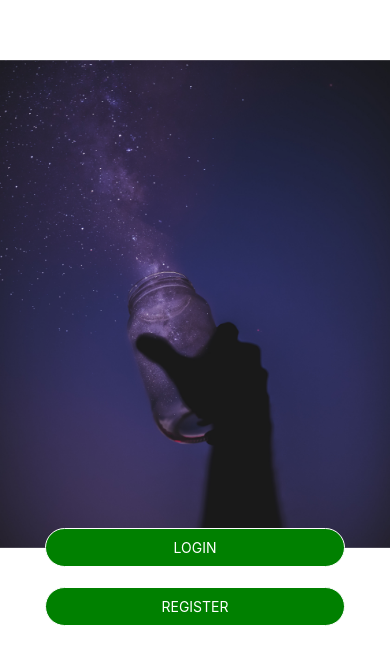
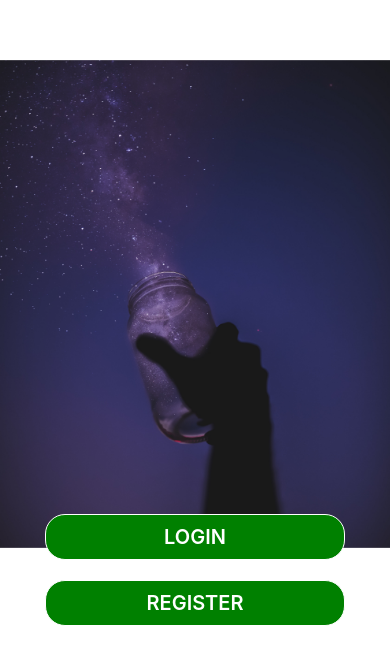
Before and after one commit to Amukayoung/easymedic, a React Native app in the folder easymedic/: screen / in a window 390 px wide. Shown: the part 118-782 px from the top of the page. Built offline with nearby package versions, Linux system fonts and the light colour scheme.

Commit message:
Updated styles

```diff
--- a/easymedic/styles.js
+++ b/easymedic/styles.js
@@ -21,6 +21,8 @@ const styles = StyleSheet.create({
     },
     buttonText:{
         alignSelf:"center",
+        fontSize:20,
+        fontWeight:600,
         color:"#FFF"
     }
   });
```
